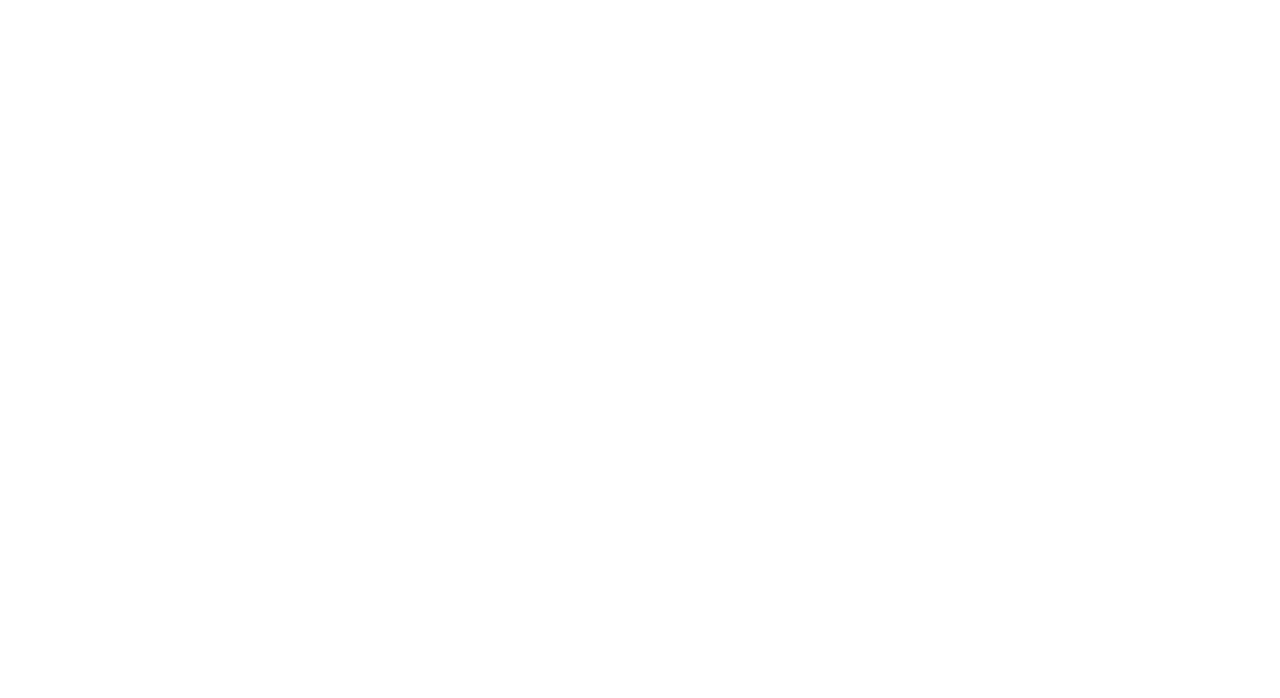
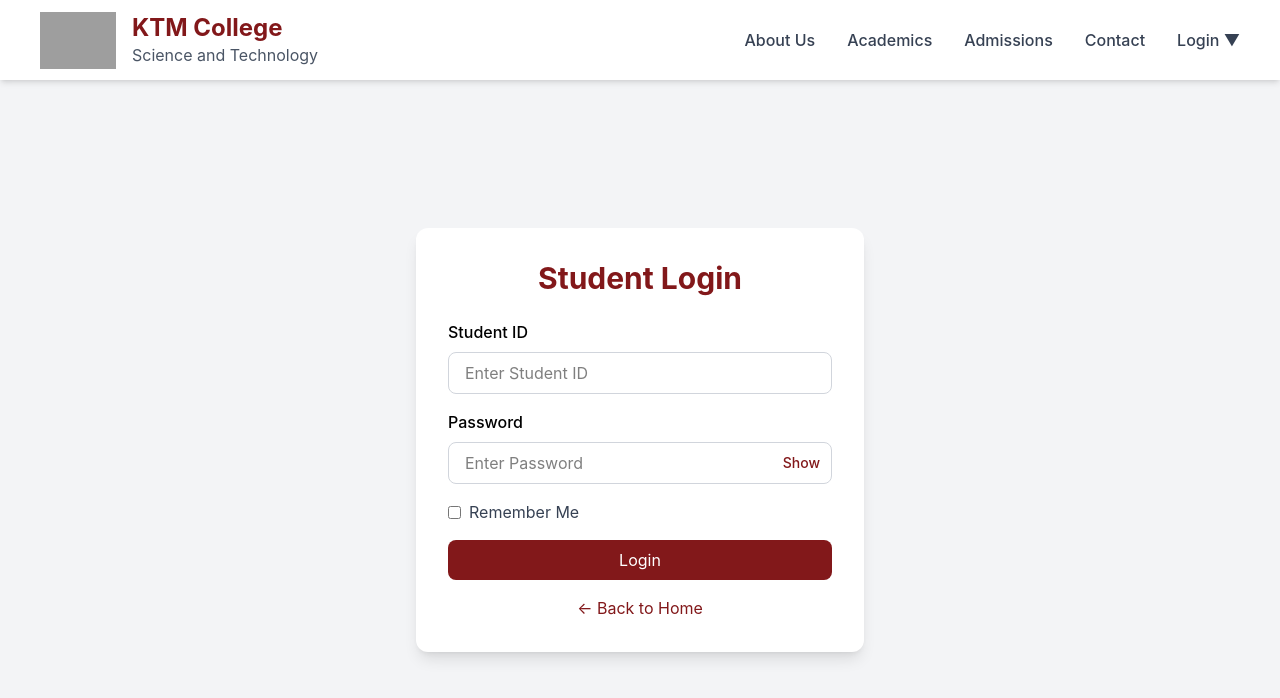
Before and after one commit to muhsinmuhammed172-create/college-management-portal, a React app in the folder frontend/: page /student-login in a window 1280 px wide. Before the commit this address had no page. Shown: the top 698 px of the page. Built offline with nearby package versions, Linux system fonts and the light colour scheme; grey boxes are pictures that could not be loaded; the HTML template or start-up script is replaced by a standard one.

Commit message:
added student and teacher login

```diff
--- a/frontend/src/App.jsx
+++ b/frontend/src/App.jsx
@@ -2,16 +2,23 @@
 import React from 'react'
 import { Routes, Route } from 'react-router-dom'
 
-import Home from "./pages/Home";
-import PrincipalMessage from './components/PrincipalMessage';
-import Academics from "./pages/Academics";
+import NavBar from './components/NavBar'
+import Home from "./pages/Home"
+import PrincipalMessage from './components/PrincipalMessage'
+import Academics from "./pages/Academics"
+import StudentLogin from "./pages/StudentLogin"
+import TeacherLogin from "./pages/TeacherLogin"
 
 function App() {
   return (
+    <>
+      <NavBar />
+
       <Routes>
-
         {/* Home Page */}
         <Route path="/" element={<Home />} />
+
+        {/* Academics Page */}
         <Route path="/academics" element={<Academics />} />
 
         {/* Principal Message Page */}
@@ -19,8 +26,14 @@
           path="/principal-message"
           element={<PrincipalMessage />}
         />
+        {/* Student Login Page */}
+        <Route path="/student-login" element={<StudentLogin />} />
+
+        {/* Teacher Login Page */}
+        <Route path="/teacher-login" element={<TeacherLogin />} />
 
       </Routes>
+    </>
   )
 }
 
--- a/frontend/src/components/NavBar.jsx
+++ b/frontend/src/components/NavBar.jsx
@@ -33,12 +33,12 @@
             <li className="relative group">
             <button className="hover:text-red-900">Login ▼</button>
             <div className="absolute right-0 top-full pt-2 w-48 bg-white rounded-lg shadow-lg hidden group-hover:block z-50">
-              <a href="#" className="block px-4 py-3 hover:bg-gray-100">
+              <Link to="/student-login" className="block px-4 py-3 hover:bg-gray-100">
                 Student Login
-              </a>
-              <a href="#" className="block px-4 py-3 hover:bg-gray-100">
+              </Link>
+              <Link to="/teacher-login" className="block px-4 py-3 hover:bg-gray-100">
                 Teacher Login
-              </a>
+              </Link>
             </div>
           </li>
         </ul>
--- a/frontend/src/pages/Academics.jsx
+++ b/frontend/src/pages/Academics.jsx
@@ -8,7 +8,7 @@
   return (
     <div>
       <TopBar />
-      <NavBar />
+      {/* <NavBar /> */}
 
       <section className="bg-gray-100 min-h-screen py-16 px-6">
         <div className="max-w-7xl mx-auto">
--- a/frontend/src/pages/Home.jsx
+++ b/frontend/src/pages/Home.jsx
@@ -13,7 +13,7 @@
     <div>
 
       <TopBar />
-      <NavBar />
+      {/* <NavBar /> */}
 
       {/* Hero Section */}
       <section
--- /dev/null
+++ b/frontend/src/pages/StudentLogin.jsx
@@ -0,0 +1,89 @@
+import React, { useState } from "react";
+import { Link } from "react-router-dom";
+
+const StudentLogin = () => {
+  const [showPassword, setShowPassword] = useState(false);
+
+  return (
+    <div className="min-h-[calc(100vh-80px)] flex items-center justify-center bg-gray-100">
+
+      <div className="bg-white p-8 rounded-xl shadow-lg w-full max-w-md">
+
+        <h1 className="text-3xl font-bold text-center text-red-900 mb-6">
+          Student Login
+        </h1>
+
+        <form className="space-y-4">
+
+          <div>
+            <label className="block mb-2 font-medium">
+              Student ID
+            </label>
+
+            <input
+              type="text"
+              placeholder="Enter Student ID"
+              className="w-full border border-gray-300 rounded-lg px-4 py-2"
+            />
+          </div>
+
+          <div>
+            <label className="block mb-2 font-medium">
+              Password
+            </label>
+
+            <div className="relative">
+              <input
+                type={showPassword ? "text" : "password"}
+                placeholder="Enter Password"
+                className="w-full border border-gray-300 rounded-lg px-4 py-2 pr-16"
+              />
+
+              <button
+                type="button"
+                onClick={() => setShowPassword(!showPassword)}
+                className="absolute right-3 top-1/2 -translate-y-1/2 text-sm text-red-900 font-medium"
+              >
+                {showPassword ? "Hide" : "Show"}
+              </button>
+            </div>
+          </div>
+
+          {/* Remember Me */}
+          <div className="flex items-center">
+            <input
+              type="checkbox"
+              id="remember"
+              className="mr-2"
+            />
+            <label htmlFor="remember" className="text-gray-700">
+              Remember Me
+            </label>
+          </div>
+
+          <button
+            type="submit"
+            className="w-full bg-red-900 text-white py-2 rounded-lg hover:bg-red-800"
+          >
+            Login
+          </button>
+
+        </form>
+
+        {/* Back to Home */}
+        <div className="text-center mt-4">
+          <Link
+            to="/"
+            className="text-red-900 hover:underline"
+          >
+            ← Back to Home
+          </Link>
+        </div>
+
+      </div>
+
+    </div>
+  );
+};
+
+export default StudentLogin;
--- /dev/null
+++ b/frontend/src/pages/TeacherLogin.jsx
@@ -0,0 +1,89 @@
+import React, { useState } from "react";
+import { Link } from "react-router-dom";
+
+const TeacherLogin = () => {
+  const [showPassword, setShowPassword] = useState(false);
+
+  return (
+    <div className="min-h-[calc(100vh-80px)] flex items-center justify-center bg-gray-100">
+
+      <div className="bg-white p-8 rounded-xl shadow-lg w-full max-w-md">
+
+        <h1 className="text-3xl font-bold text-center text-red-900 mb-6">
+          Teacher Login
+        </h1>
+
+        <form className="space-y-4">
+
+          <div>
+            <label className="block mb-2 font-medium">
+              Teacher ID
+            </label>
+
+            <input
+              type="text"
+              placeholder="Enter Teacher ID"
+              className="w-full border border-gray-300 rounded-lg px-4 py-2"
+            />
+          </div>
+
+          <div>
+            <label className="block mb-2 font-medium">
+              Password
+            </label>
+
+            <div className="relative">
+              <input
+                type={showPassword ? "text" : "password"}
+                placeholder="Enter Password"
+                className="w-full border border-gray-300 rounded-lg px-4 py-2 pr-16"
+              />
+
+              <button
+                type="button"
+                onClick={() => setShowPassword(!showPassword)}
+                className="absolute right-3 top-1/2 -translate-y-1/2 text-sm text-red-900 font-medium"
+              >
+                {showPassword ? "Hide" : "Show"}
+              </button>
+            </div>
+          </div>
+
+          {/* Remember Me */}
+          <div className="flex items-center">
+            <input
+              type="checkbox"
+              id="remember"
+              className="mr-2"
+            />
+            <label htmlFor="remember" className="text-gray-700">
+              Remember Me
+            </label>
+          </div>
+
+          <button
+            type="submit"
+            className="w-full bg-red-900 text-white py-2 rounded-lg hover:bg-red-800"
+          >
+            Login
+          </button>
+
+        </form>
+
+        {/* Back to Home */}
+        <div className="text-center mt-4">
+          <Link
+            to="/"
+            className="text-red-900 hover:underline"
+          >
+            ← Back to Home
+          </Link>
+        </div>
+
+      </div>
+
+    </div>
+  );
+};
+
+export default TeacherLogin;
```
Lines whose indentation alone changed are shown as unchanged.
